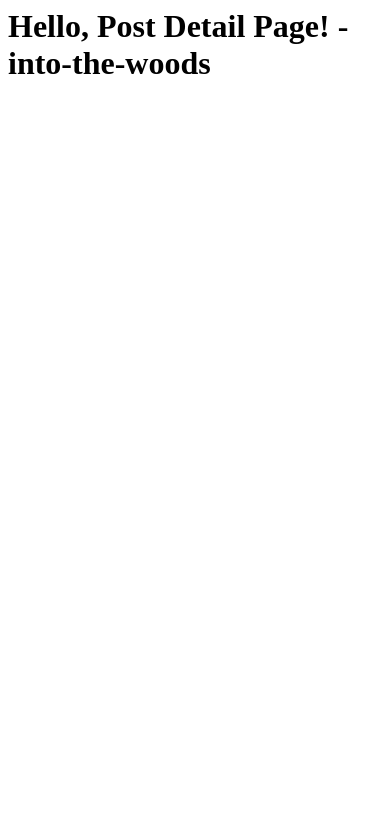
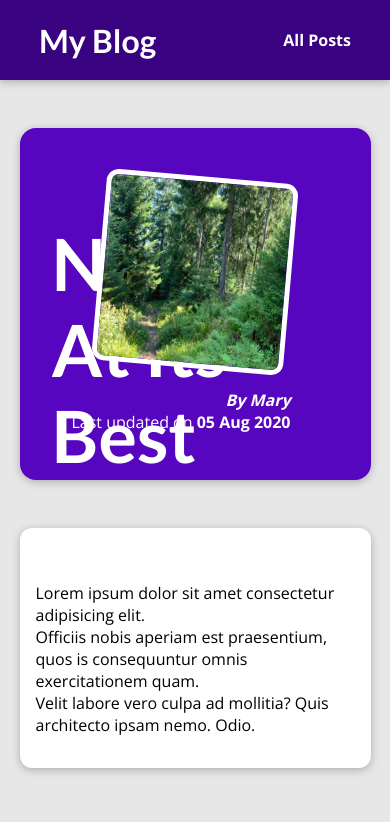
Before and after one commit to omeatai/django-project-blog, a Django app: page /posts/into-the-woods in a window 390 px wide. Shown: the top 822 px of the page. Run offline with Django 5.2, Linux system fonts and the light colour scheme.

Commit message:
17. Setup Single Post Page
17. Setup Single Post Page

```diff
--- /dev/null
+++ b/blog_project/blog/static/blog/post-detail.css
@@ -0,0 +1,62 @@
+body {
+  background-color: #e7e7e7;
+}
+
+#main-navigation {
+  background-color: #390281;
+  box-shadow: 0 2px 8px rgba(0, 0, 0, 0.25);
+}
+
+#summary {
+  margin: 8rem auto 3rem auto;
+  padding: 2rem;
+  width: 90%;
+  max-width: 90rem;
+  border-radius: 16px;
+  background-color: #5706c0;
+  position: relative;
+  box-shadow: 0 2px 8px rgba(0, 0, 0, 0.25);
+  height: 22rem;
+}
+
+#summary h2 {
+  color: white;
+  font-size: 4.5rem;
+}
+
+#summary article {
+  position: absolute;
+  top: 2rem;
+  right: 3rem;
+  padding: 1rem 2rem;
+  border-radius: 12px;
+  text-align: right;
+  color: white;
+}
+
+#summary article img {
+  width: 12rem;
+  height: 12rem;
+  border-radius: 12px;
+  transform: rotateZ(5deg);
+  border: 5px solid white;
+  margin-bottom: 1rem;
+}
+
+#summary address {
+  font-weight: bold;
+}
+
+#summary time {
+  font-weight: bold;
+}
+
+main {
+  width: 90%;
+  max-width: 90rem;
+  margin: 3rem auto;
+  background-color: white;
+  padding: 1rem;
+  border-radius: 12px;
+  box-shadow: 0 2px 8px rgba(0, 0, 0, 0.25);
+}
--- a/blog_project/blog/templates/blog/index.html
+++ b/blog_project/blog/templates/blog/index.html
@@ -21,7 +21,9 @@
 <section id="latest-posts">
     <h2>My Latest Posts</h2>
     <ul>
+        {% for post in posts %}
         {% include "blog/includes/post.html" %}
+        {% endfor %}
     </ul>
 </section>
 <section id="about">
--- /dev/null
+++ b/blog_project/blog/templates/blog/post-detail.html
@@ -0,0 +1,28 @@
+{% extends "base.html" %}
+{% load static %}
+
+{% block title %}
+{{ post.title|title }}
+{% endblock title %}
+
+{% block css_files %}
+<link rel="stylesheet" href="{% static 'blog/post-detail.css' %}">
+{% endblock css_files %}
+
+{% block content %}
+<section id="summary">
+    <h2>{{ post.title|title }}</h2>
+    <article>
+        <img src="{% static 'blog/images/'|add:post.image %}" alt="{{ post.author }}" />
+        <address>By {{ post.author|title }}</address>
+        <div>
+            Last updated on <time>{{ post.date|date:"d M Y" }}</time>
+        </div>
+    </article>
+</section>
+<main>
+    <p>
+        {{ post.content|linebreaks }}
+    </p>
+</main>
+{% endblock content %}
--- a/blog_project/blog/views.py
+++ b/blog_project/blog/views.py
@@ -1,27 +1,83 @@
 from django.shortcuts import render
 from django.http import HttpResponse
+from datetime import date
 
-# Create your views here.
+all_posts = [
+    {
+        "slug": "hike-in-the-mountains",
+        "image": "mountains.jpg",
+        "author": "Jimmy",
+        "date": date(2021, 7, 21),
+        "title": "Mountain Hiking",
+        "excerpt": "There's nothing like the views you get when hiking in the mountains! And I wasn't even prepared for what happened whilst I was enjoying the view!",
+        "content": """
+          Lorem ipsum dolor sit amet consectetur adipisicing elit.
+          Officiis nobis aperiam est praesentium, quos is consequuntur omnis exercitationem quam.
+          Velit labore vero culpa ad mollitia? Quis architecto ipsam nemo. Odio.
+        """
+    },
+    {
+        "slug": "programming-is-fun",
+        "image": "coding.jpg",
+        "author": "John",
+        "date": date(2022, 3, 10),
+        "title": "Programming Is Great!",
+        "excerpt": "Did you ever spend hours searching that one error in your code? Yep - that's what happened to me yesterday...",
+        "content": """
+          Lorem ipsum dolor sit amet consectetur adipisicing elit.
+          Officiis nobis aperiam est praesentium, quos is consequuntur omnis exercitationem quam.
+          Velit labore vero culpa ad mollitia? Quis architecto ipsam nemo. Odio.
+        """
+    },
+    {
+        "slug": "into-the-woods",
+        "image": "woods.jpg",
+        "author": "Mary",
+        "date": date(2020, 8, 5),
+        "title": "Nature At Its Best",
+        "excerpt": "Nature is amazing! The amount of inspiration I get when walking in nature is incredible!",
+        "content": """
+          Lorem ipsum dolor sit amet consectetur adipisicing elit.
+          Officiis nobis aperiam est praesentium, quos is consequuntur omnis exercitationem quam.
+          Velit labore vero culpa ad mollitia? Quis architecto ipsam nemo. Odio.
+        """
+    }
+]
+
+
+def get_date(post):
+    return post['date']
+
 
 def home(request):
     """
     This is the home view function.
     It returns an HTTP response.
     """
-    # return HttpResponse("<h1>Hello, Django!</h1>")
-    return render(request, 'blog/index.html', {})
+    sorted_posts = sorted(all_posts, key=get_date)
+    latest_posts = sorted_posts[-3:]
+
+    return render(request, 'blog/index.html', {
+        "posts": latest_posts
+    })
+
 
 def posts(request):
     """
     This is the posts view function.
     It returns an HTTP response.
     """
-    # return HttpResponse("<h1>Hello, Posts Page!</h1>")
-    return render(request, "blog/all-posts.html")
+    return render(request, "blog/all-posts.html", {
+        "all_posts": all_posts
+    })
+
 
 def posts_detail(request, slug):
     """
     This is the posts_detail view function.
     It returns an HTTP response.
     """
-    return HttpResponse(f"<h1>Hello, Post Detail Page! - {slug}</h1>")
+    identified_post = next(post for post in all_posts if post['slug'] == slug)
+    return render(request, "blog/post-detail.html", {
+        "post": identified_post,
+    })
--- a/blog_project/static/app.css
+++ b/blog_project/static/app.css
@@ -11,6 +11,9 @@ html {
 body {
   margin: 0;
   background-color: #ffe1bf;
+  direction: flex;
+  justify-content: center;
+  align-items: center;
 }
 
 h1,
@@ -47,3 +50,17 @@ h3 {
 #main-navigation h1 a:active {
   color: white;
 }
+
+@media screen and (max-width: 800px) {
+  #main-navigation {
+    width: 100%;
+    height: 5rem;
+    display: flex;
+    justify-content: space-between;
+    align-items: center;
+    padding: 0 10%;
+    position: absolute;
+    top: 0;
+    left: 0;
+  }
+}
--- a/blog_project/templates/base.html
+++ b/blog_project/templates/base.html
@@ -2,6 +2,7 @@
 
 <!DOCTYPE html>
 <html lang="en">
+
 <head>
     <meta charset="UTF-8">
     <meta name="viewport" content="width=device-width, initial-scale=1.0">
@@ -13,6 +14,7 @@
     {% block css_files %}
     {% endblock css_files %}
 </head>
+
 <body>
     <header id="main-navigation">
         <h1>
@@ -25,4 +27,5 @@
     {% block content %}
     {% endblock content %}
 </body>
+
 </html>
```
Also changed, not shown: blog_project/blog/static/blog/index.css (+66 -4 lines), blog_project/blog/templates/blog/all-posts.html (+2 -5 lines), blog_project/blog/templates/blog/includes/post.html (+6 -5 lines), blog_project/templates/404.html (added, +10 -0 lines). Lines whose indentation alone changed are shown as unchanged.
